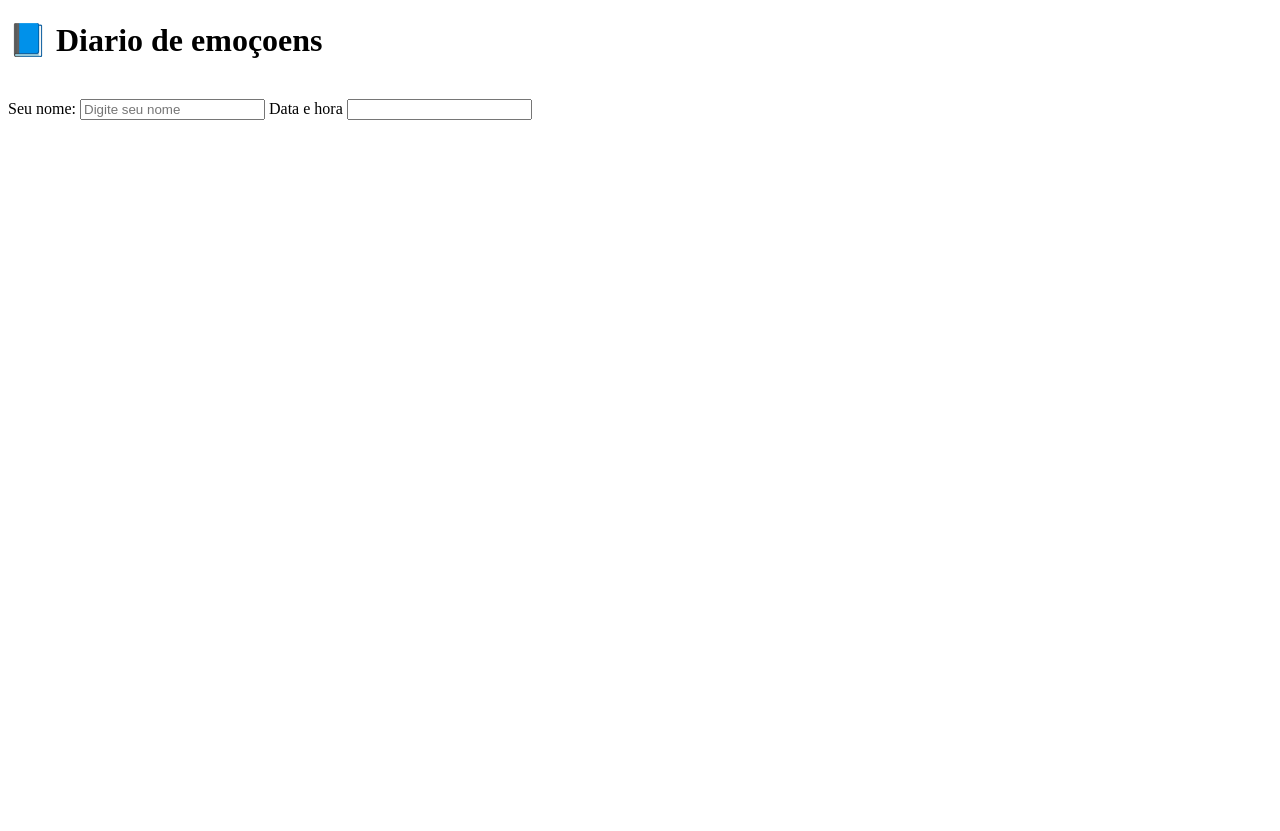
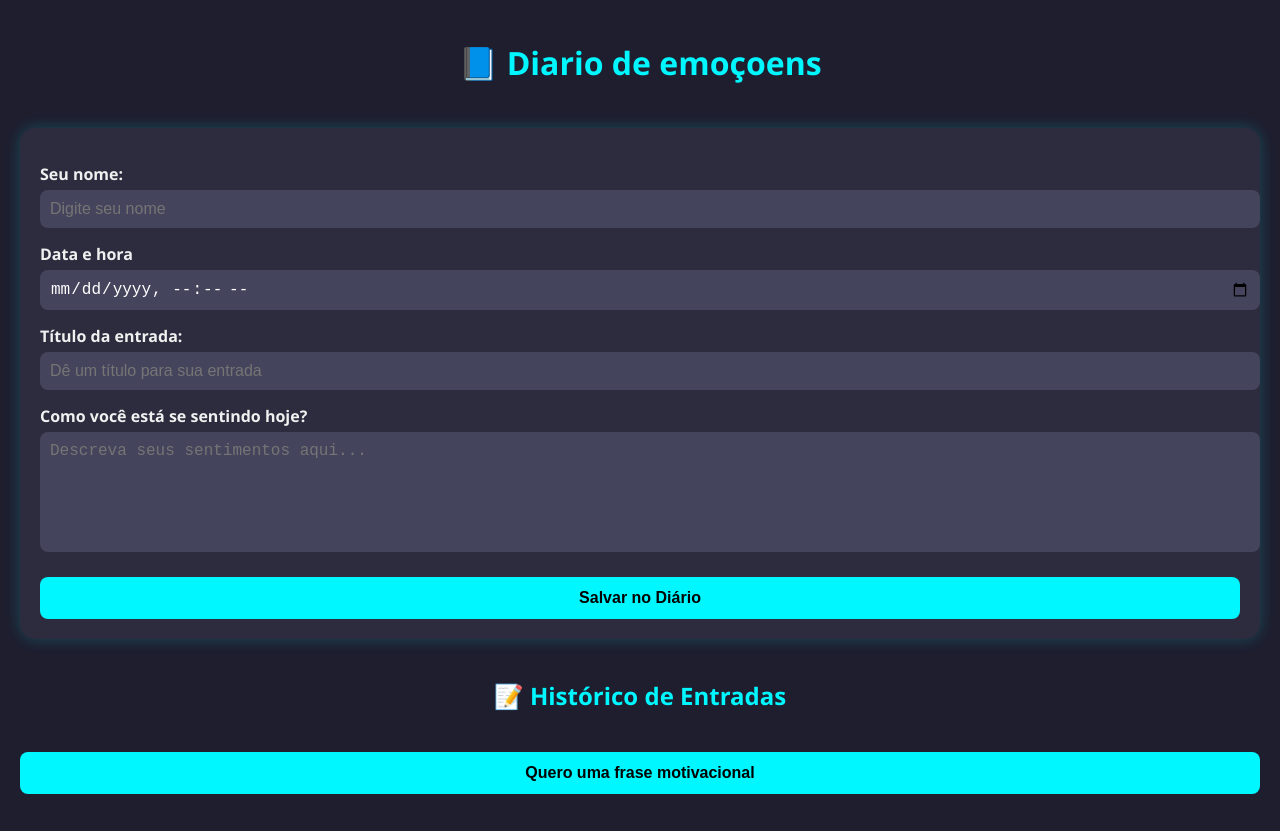
Before and after one commit to duduzim182/diario-de-emo-oens, a plain HTML site: page index.html in a window 1280 px wide. Before the commit the page ends 800 px from the top, so only its background shows below. Drawn offline with Linux system fonts and the light colour scheme.

Commit message:
second commit

```diff
--- a/index.html
+++ b/index.html
@@ -14,8 +14,25 @@
     <label for="usuario">Seu nome:</label>
     <input type="text" id="usuario" placeholder="Digite seu nome" required>
     <label for="data">Data e hora</label>
-    <input type="text">
+    <input type="datetime-local" id="data" required>
+     <label for="titulo">Título da entrada: </label>
+        <input type="text" id="titulo" placeholder="Dê um título para sua entrada" required>
+
+        <label for="texto">Como você está se sentindo hoje?</label>
+        <textarea id="texto" placeholder="Descreva seus sentimentos aqui..." required></textarea>
+
+        <button type="button" onclick="salvarEntrada()">Salvar no Diário</button>
     </form>
+
+    <div class="historico">
+        <h2>📝 Histórico de Entradas</h2>
+        <div id="listaEntradas"></div>
+    </div>
+
+    <div style="text-align: center; margin-top: 20px;">
+        <button onclick="mostrarFrase()">Quero uma frase motivacional</button>
+        <p id="fraseMotivacional" style="margin-top: 15px; font-style: italic; font-size: 1.1em;"></p>
+    </div>
     <script src="main.js"></script>
 </body>
 </html>
--- a/main.js
+++ b/main.js
@@ -0,0 +1,5 @@
+function analizarHumor(texto){
+    const positivo = ['feliz','alegre', 'animado','grato','otimo','bem' ,'contente','calmo']
+    const negativo = ['triste','cansado' ,'chatedo','pessimo','mal','deprimido','ansioso','estressado','raiva']
+
+}
--- a/style.css
+++ b/style.css
@@ -0,0 +1,96 @@
+.entrada {
+box-sizing: border-box;
+}
+body {
+      margin: 0;
+      font-family: 'Segoe UI', Tahoma, Geneva, Verdana, sans-serif;
+      background: #1e1e2f;
+      color: #f0f0f0;
+      padding: 20px;
+    }
+
+h1, h2 {
+      text-align: center;
+      color: #00f7ff;
+    }
+
+form {
+      background: #2c2c3e;
+      padding: 20px;
+      border-radius: 15px;
+      box-shadow: 0 0 15px rgba(0,255,255,0.2);
+      margin-bottom: 40px;
+    }
+
+label {
+      font-weight: bold;
+      display: block;
+      margin-top: 15px;
+    }
+
+input, textarea {
+      width: 100%;
+      padding: 10px;
+      margin-top: 5px;
+      border: none;
+      border-radius: 8px;
+      font-size: 1rem;
+      background: #44445c;
+      color: #fff;
+    }
+
+textarea {
+      resize: none;
+      height: 100px;
+    }
+
+    button {
+      margin-top: 20px;
+      width: 100%;
+      padding: 12px;
+      font-size: 1rem;
+      background: #00f7ff;
+      border: none;
+      color: #000;
+      border-radius: 8px;
+      cursor: pointer;
+      font-weight: bold;
+    }
+
+button:hover {
+      background: #00cfd1;
+    }
+
+.entrada {
+      background: #2c2c3e;
+      padding: 15px;
+      border-radius: 10px;
+      margin-bottom: 15px;
+      box-shadow: 0 0 10px rgba(0,255,255,0.1);
+    }
+
+.entrada h3 {
+   margin-top: 0;
+   color: #00f7ff;
+}
+
+.humor {
+    font-size: 1.1rem;
+    margin-top: 10px;
+}
+.entrada h3{
+    margin-top: 0;
+    color: #00f7ff;
+}
+.humor {
+    font-size: 1.1rem;
+    margin-top: 10px;
+}
+.emoji {
+    font-size: 1.5rem;
+    margin-left: 10px;
+}
+.historico {
+    margin-top: 40px;
+
+}
```
